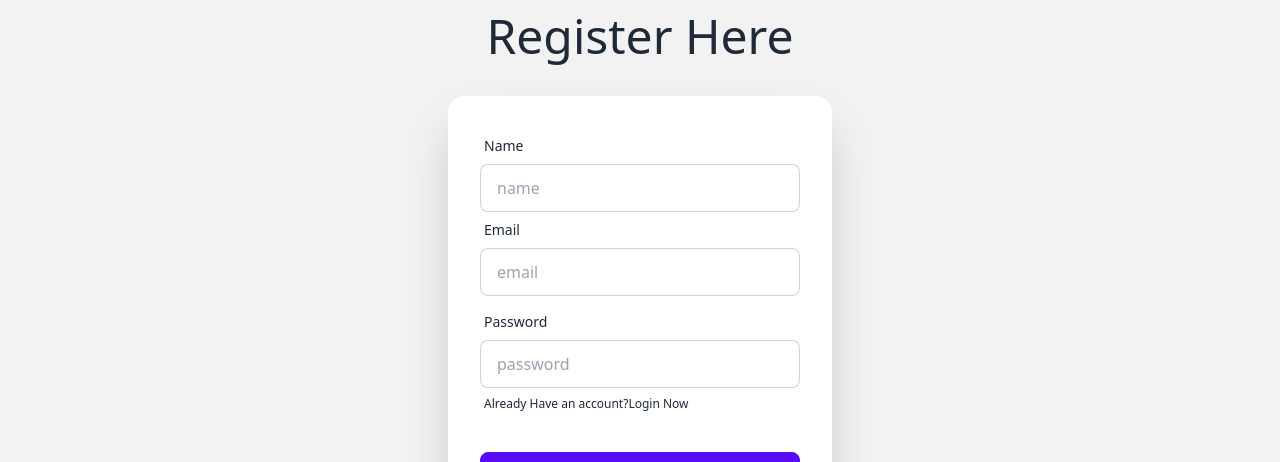
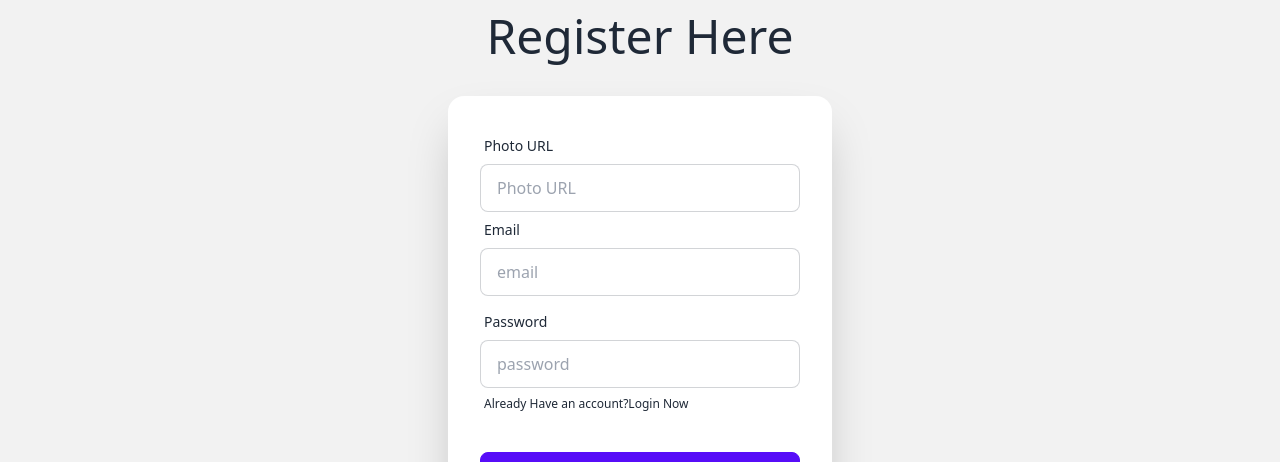
Before and after one commit to sma-rashik/italia-cuisine-client, a React (Vite) app: page /register in a window 1280 px wide. Shown: the part 960-1422 px from the top of the page. Built offline with nearby package versions, Linux system fonts and the light colour scheme; no server answers.

Commit message:
validation added

```diff
--- a/src/component/Header.jsx
+++ b/src/component/Header.jsx
@@ -63,11 +63,15 @@ const Header = () => {
           {user ? (
             <div>
               <div className="avatar">
-                <div className="w-24 rounded-full ring ring-primary ring-offset-base-100 ring-offset-2">
-                  <img src={user.photoURL} />
+                <div className="w-8  rounded-full ring ring-primary ring-offset-base-100 ring-offset-2">
+                  {user.photoURL ? (
+                    <img src={user.photoURL} />
+                  ) : (
+                    <img src="https://i.ibb.co/zRCMzv0/download.jpg" alt="" />
+                  )}
                 </div>
               </div>
-              <Link onClick={handleLogOut} className="btn">
+              <Link onClick={handleLogOut} className="btn ml-4">
                 Log Out
               </Link>{" "}
             </div>
--- a/src/component/Login/Login.jsx
+++ b/src/component/Login/Login.jsx
@@ -87,7 +87,10 @@ const Login = () => {
                   name="password"
                 />
                 <label className="label">
-                  <Link href="#" className="label-text-alt link link-hover">
+                  <Link
+                    to="/register"
+                    className="label-text-alt link link-hover"
+                  >
                     Create an Account!!
                   </Link>
                 </label>
--- a/src/component/Register/Register.jsx
+++ b/src/component/Register/Register.jsx
@@ -14,7 +14,17 @@ const Register = () => {
     const name = form.name.value;
     const email = form.email.value;
     const password = form.password.value;
-    console.log(name, email, password);
+
+    // Validate input
+    if (password.length < 6) {
+      setError("Password must be at least 6 characters");
+      return;
+    }
+    if (!email || !password) {
+      setError("Email and password are required");
+      return;
+    }
+
     try {
       if (createUser) {
         const result = createUser(email, password);
@@ -28,6 +38,7 @@ const Register = () => {
       setError(error.message);
     }
   };
+
   return (
     <div>
       <div>
@@ -49,11 +60,11 @@ const Register = () => {
               <form onSubmit={handleRegister} className="card-body">
                 <div className="form-control">
                   <label className="label">
-                    <span className="label-text">Name</span>
+                    <span className="label-text">Photo URL</span>
                   </label>
                   <input
                     type="text"
-                    placeholder="name"
+                    placeholder="Photo URL"
                     className="input input-bordered"
                     name="name"
                   />
@@ -77,9 +88,15 @@ const Register = () => {
                     className="input input-bordered"
                     name="password"
                   />
+                  {error && (
+                    <div className="text-red-500 text-sm mt-4">{error}</div>
+                  )}
                   <label className="label">
                     <p className="label-text-alt link link-hover">
-                      Already Have an account?<Link to="/login">Login Now</Link>
+                      <Link to="/login">
+                        {" "}
+                        Already Have an account?Login Now
+                      </Link>
                     </p>
                   </label>
                 </div>
@@ -89,7 +106,6 @@ const Register = () => {
               </form>
             </div>
             <SocialButton />
-            {error && <div className="text-red-500 text-sm mt-4">{error}</div>}
           </div>
         </div>
       </div>
```
